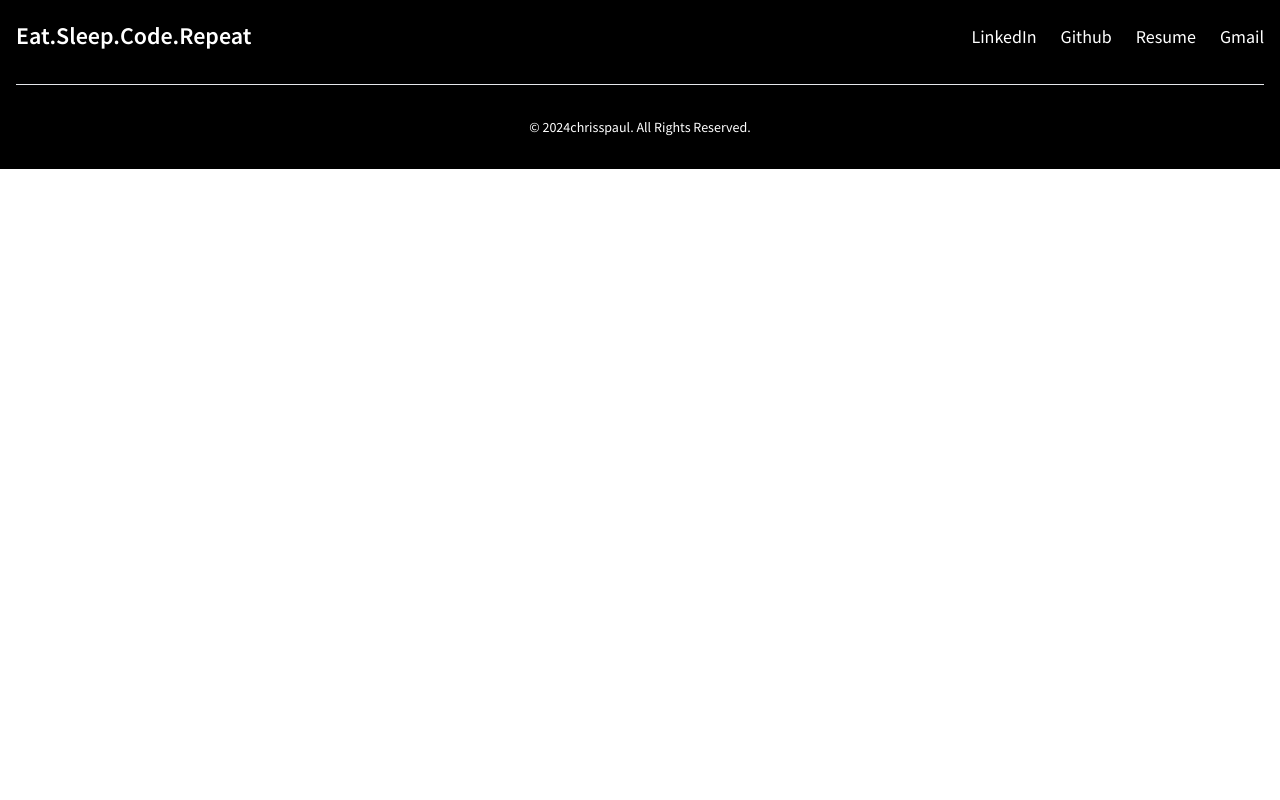
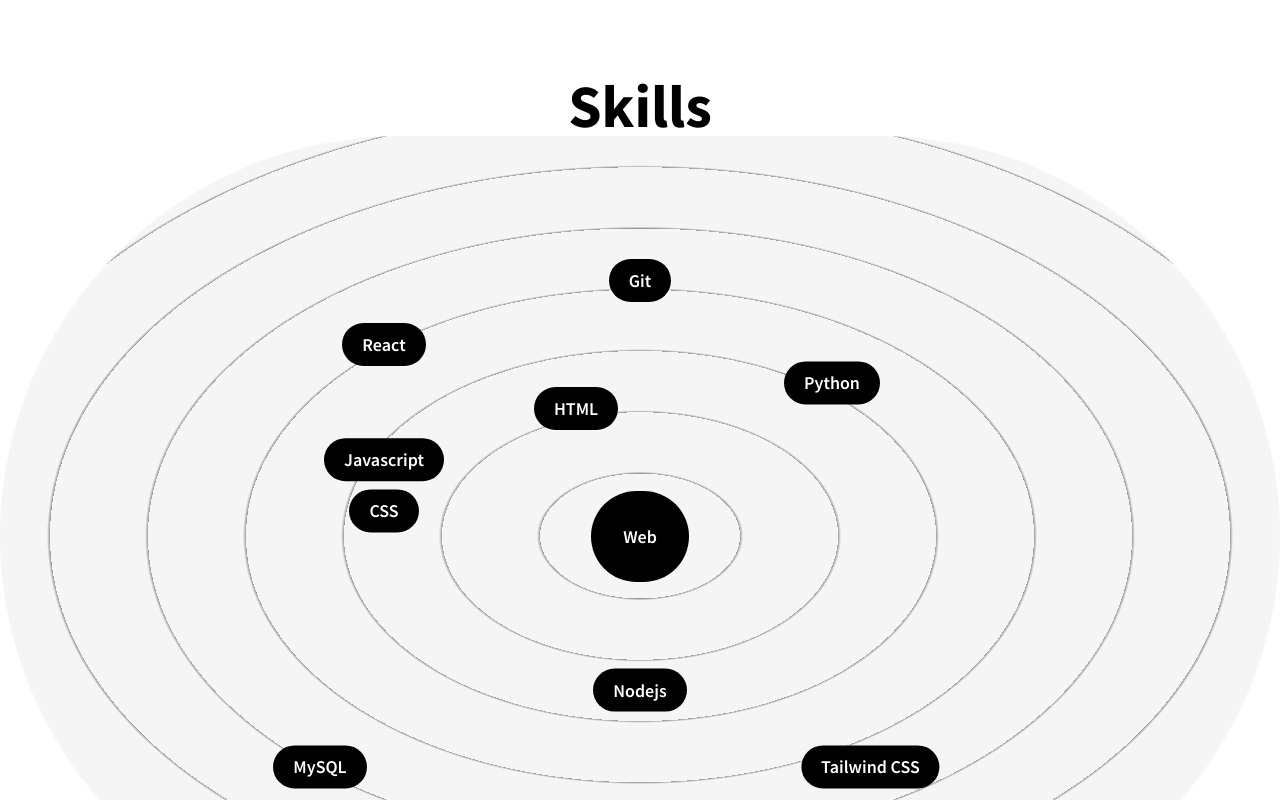
Before and after one commit to Theknighttron/Portfolio, a Next.js app: page / in a window 1280 px wide. Shown: the part 2300-3100 px from the top of the page. Before the commit the page ends 2469 px from the top, so only its background shows below. Built offline with nearby package versions, Linux system fonts and the light colour scheme.

Commit message:
Add Skills section

```diff
--- a/package.json
+++ b/package.json
@@ -9,6 +9,7 @@
     },
     "dependencies": {
         "autoprefixer": "^10.4.19",
+        "framer-motion": "^11.3.12",
         "next": ">=13.4.20-canary.13",
         "next-images": "^1.8.5",
         "postcss": "^8.4.39",
--- a/pages/index.jsx
+++ b/pages/index.jsx
@@ -4,6 +4,7 @@ import Head from 'next/head'
 import Image from 'next/image'
 import hero from '../public/programmer.jpg'
 import Footer from '../components/Footer';
+import Skills from './skills';
 
 
 function Home() {
@@ -89,6 +90,8 @@ function Home() {
 	      </div>
 			</section>
 
+            <Skills />
+
 
             <Footer />
 
--- /dev/null
+++ b/pages/skills.jsx
@@ -0,0 +1,44 @@
+import { motion } from "framer-motion";
+
+const Skill = ({name, x, y}) => {
+    return (
+        <motion.div
+            whileHover={{ scale: 1.05 }}
+            initial={{ x:0,y:0 }}
+            whileInView={{ x:x, y:y }}
+            transition={{ duration: 1.5 }}
+            viewport={{once: true}}
+            className="flex items-center justify-center rounded-full font-semibold bg-black text-white px-5 py-2 shadow-black cursor-pointer absolute"
+        >
+            {name}
+        </motion.div>
+    )
+}
+
+function Skills() {
+    return (
+        <>
+            <h2 className="font-bold text-6xl mt-32 w-full text-center">Skills</h2>
+            <div className="w-full h-screen relative mb-32 flex items-center justify-center rounded-full bg-circularLight">
+                <motion.div
+                    whileHover={{ scale: 1.05 }}
+                    className="flex items-center justify-center rounded-full font-semibold bg-black text-white p-8 shadow-black cursor-pointer"
+                >
+                    Web
+                </motion.div>
+
+                <Skill name="HTML" x="-5vw" y="-10vw" />
+                <Skill name="CSS" x="-20vw" y="-2vw" />
+                <Skill name="Javascript" x="-20vw" y="-6vw" />
+                <Skill name="Nodejs" x="0vw" y="12vw" />
+                <Skill name="React" x="-20vw" y="-15vw" />
+                <Skill name="Python" x="15vw" y="-12vw" />
+                <Skill name="Git" x="0vw" y="-20vw" />
+                <Skill name="MySQL" x="-25vw" y="18vw" />
+                <Skill name="Tailwind CSS" x="18vw" y="18vw" />
+            </div>
+        </>
+    );
+}
+
+export default Skills;
--- a/tailwind.config.js
+++ b/tailwind.config.js
@@ -9,7 +9,11 @@ module.exports = {
     "./src/**/*.{js,ts,jsx,tsx,mdx}",
   ],
   theme: {
-    extend: {},
+    extend: {
+            backgroundImage: {
+                circularLight: 'repeating-radial-gradient(rgba(0,0,0,0.4) 2px, #f5f5f5 5px, #f5f5f5 100px);'
+            },
+        },
   },
   plugins: [],
 }
```
Also changed, not shown: pages/projects.jsx (renamed from pages/portfolio.jsx).
